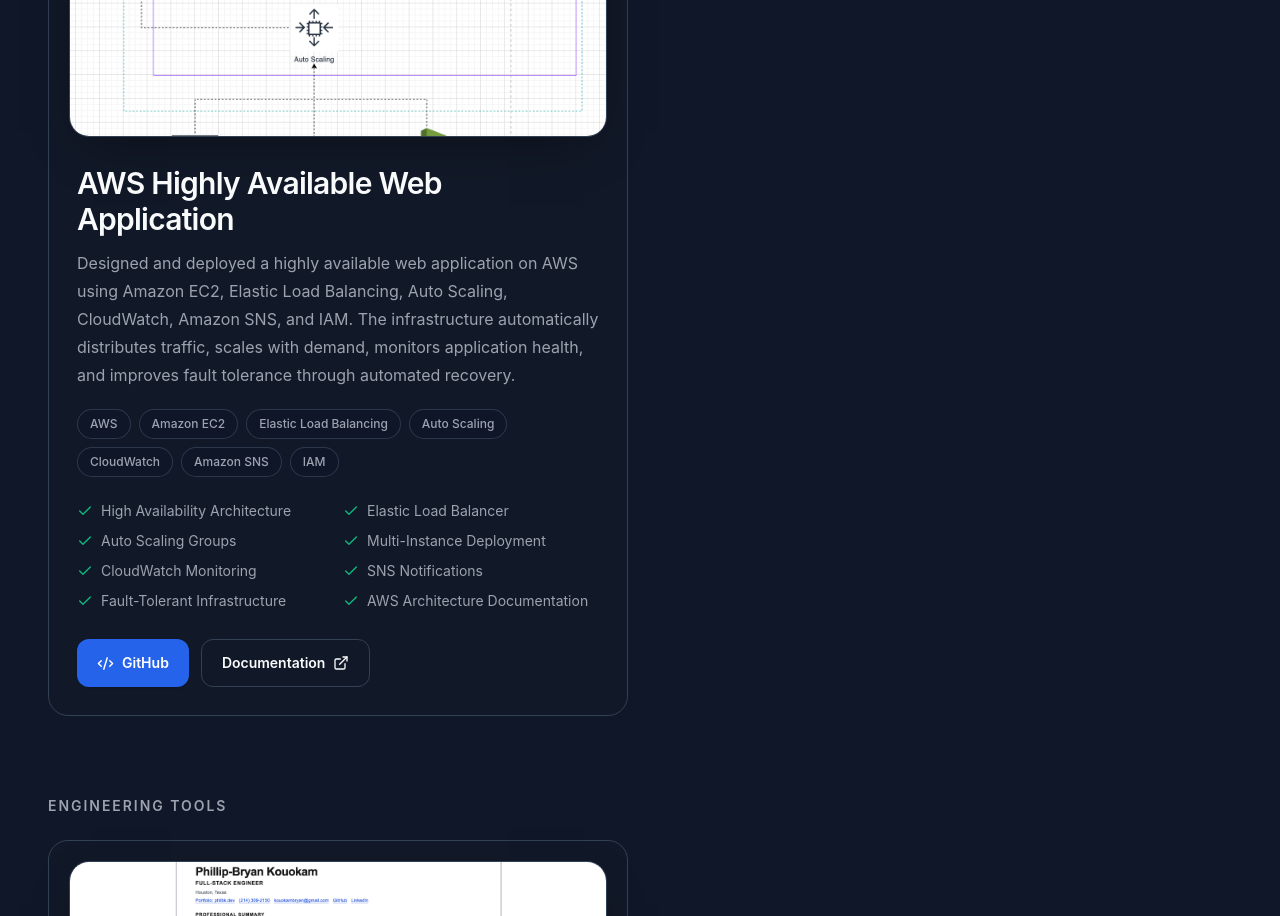
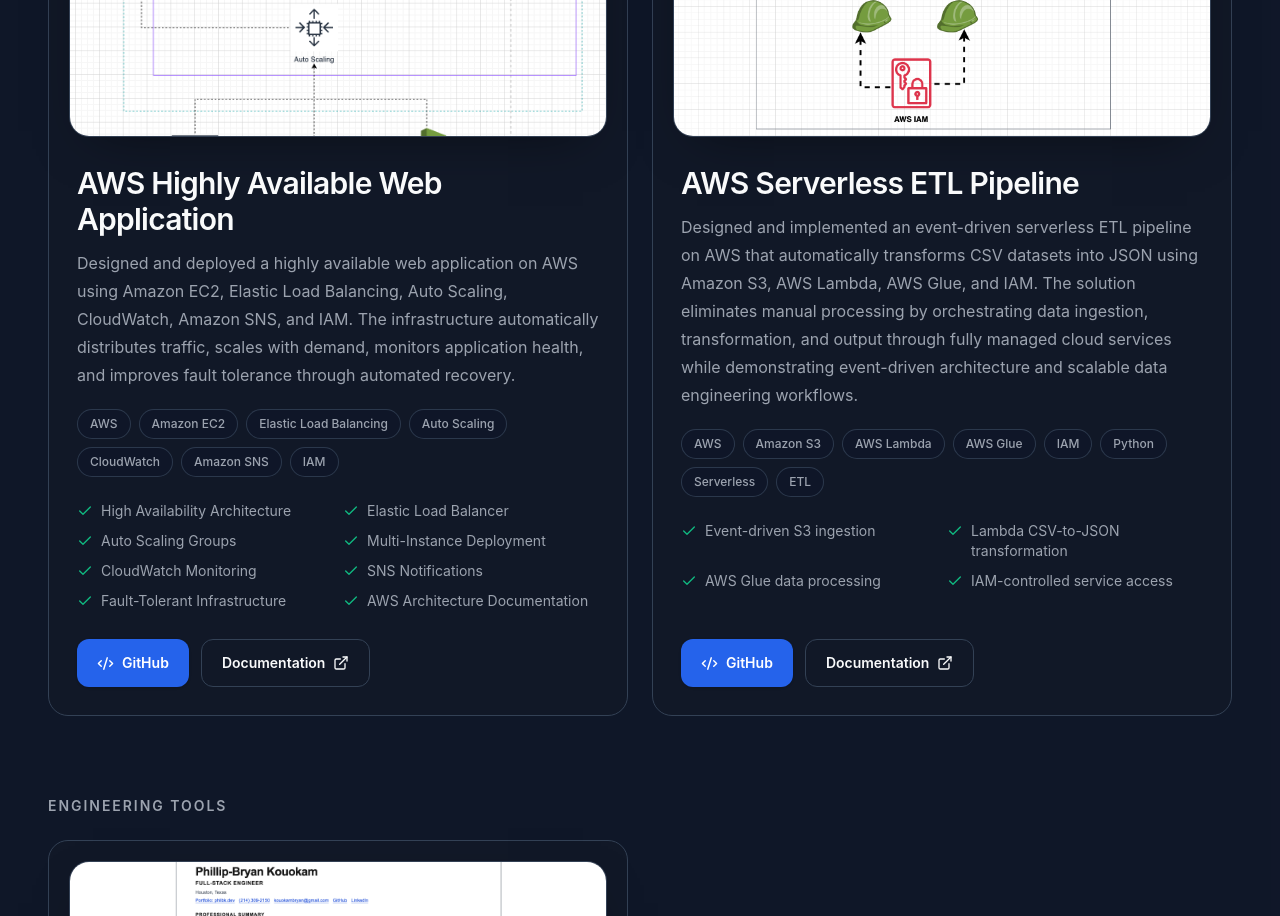
Before and after one commit to PhilBKouokam/Portfolio, a React (Vite) app in the folder philbk-portfolio/: page / in a window 1280 px wide. Shown: the part 4380-5296 px from the top of the page. Built offline with nearby package versions, Linux system fonts and the light colour scheme; no server answers.

Commit message:
Add AWS Serverless ETL Pipeline case study

```diff
--- a/philbk-portfolio/src/content/projects.js
+++ b/philbk-portfolio/src/content/projects.js
@@ -3,6 +3,7 @@
 import habitTrackerShot from '../assets/images/projects/habit-tracker.png'
 import philbkResumeShot from '../assets/images/projects/philbk-resume.png'
 import awsHighlyAvailableShot from '../assets/images/projects/aws-highly-available-web-application.png'
+import awsServerlessEtlShot from '../assets/images/projects/aws-serverless-etl-pipeline.png'
 
 export const projectsContent = {
   section: {
@@ -22,6 +23,10 @@
         repositoryLabel: 'GitHub',
         readmeLabel: 'Documentation',
       },
+      'AWS Serverless ETL Pipeline': {
+        repositoryLabel: 'GitHub',
+        readmeLabel: 'Documentation',
+      },
     },
   },
   categories: [
@@ -33,7 +38,10 @@
     {
       id: 'cloud-engineering',
       title: 'Cloud Engineering Projects',
-      projectIds: ['aws-highly-available-web-application'],
+      projectIds: [
+        'aws-highly-available-web-application',
+        'aws-serverless-etl-pipeline',
+      ],
     },
     {
       id: 'engineering-tools',
@@ -141,6 +149,41 @@
       screenshot: awsHighlyAvailableShot,
       altText: 'Architecture diagram for the AWS highly available web application',
     },
+    {
+      id: 'aws-serverless-etl-pipeline',
+      slug: 'aws-serverless-etl-pipeline',
+      title: 'AWS Serverless ETL Pipeline',
+      label: 'Cloud Engineering',
+      tagline: 'An event-driven serverless data transformation pipeline.',
+      description: 'Designed and implemented an event-driven serverless ETL pipeline on AWS that automatically transforms CSV datasets into JSON using Amazon S3, AWS Lambda, AWS Glue, and IAM. The solution eliminates manual processing by orchestrating data ingestion, transformation, and output through fully managed cloud services while demonstrating event-driven architecture and scalable data engineering workflows.',
+      technologies: [
+        'AWS',
+        'Amazon S3',
+        'AWS Lambda',
+        'AWS Glue',
+        'IAM',
+        'Python',
+        'Serverless',
+        'ETL',
+      ],
+      featured: false,
+      liveDemo: null,
+      github: 'https://github.com/PhilBKouokam/aws-serverless-etl-pipeline',
+      readme: 'https://github.com/PhilBKouokam/aws-serverless-etl-pipeline',
+      architecture: 'Amazon S3 events initiate serverless processing through AWS Lambda and AWS Glue, transforming incoming CSV data into JSON output under IAM-controlled service permissions.',
+      engineeringChallenges: 'Coordinating event triggers, transformation responsibilities, storage boundaries, and IAM permissions across fully managed AWS services.',
+      problemsSolved: 'Automates repeatable dataset ingestion and transformation without requiring manual processing or continuously running infrastructure.',
+      keyFeatures: [
+        'Event-driven S3 ingestion',
+        'Lambda CSV-to-JSON transformation',
+        'AWS Glue data processing',
+        'IAM-controlled service access',
+      ],
+      lessonsLearned: 'Serverless data workflows remain reliable when event sources, transformation steps, storage destinations, and service permissions are defined as explicit system boundaries.',
+      linkScreenshotToGithub: true,
+      screenshot: awsServerlessEtlShot,
+      altText: 'Architecture diagram for the AWS serverless ETL pipeline',
+    },
   ],
 }
 
```
Also changed, not shown: philbk-portfolio/src/assets/images/projects/aws-serverless-etl-pipeline.png (added).
